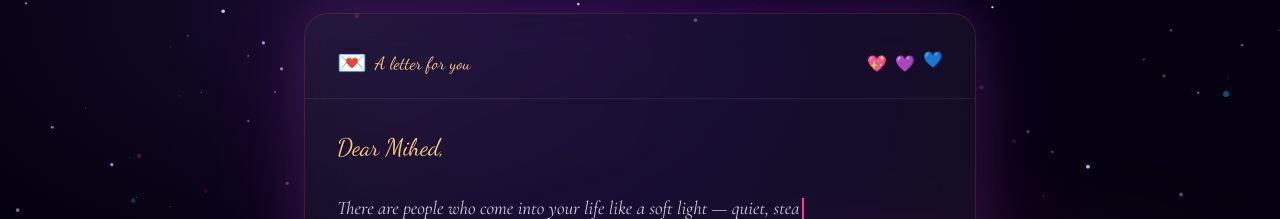
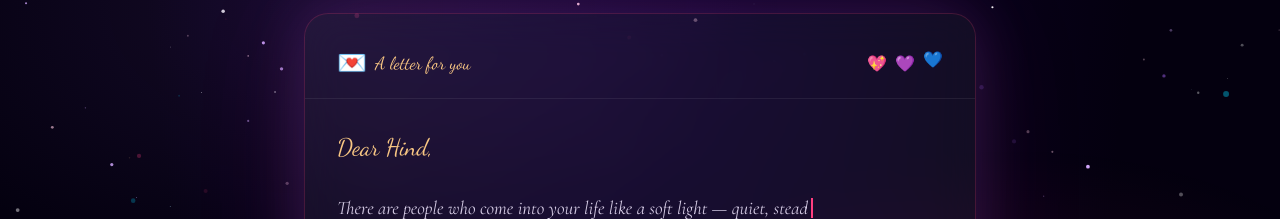
Before and after one commit to meriem41/hind, a React (Vite) app: page / in a window 1280 px wide. Both pictures are taken after a click on the button "💌 Open Your Letter". Shown: the part 992-1211 px from the top of the page. Built offline with nearby package versions, Linux system fonts and the light colour scheme; a web font is replaced by a local one.

Commit message:
Update BirthdayLetter.jsx

```diff
--- a/src/components/BirthdayLetter.jsx
+++ b/src/components/BirthdayLetter.jsx
@@ -21,13 +21,13 @@ function useTypewriter(text, speed = 28, active = true) {
 }
 
 const LETTER_PARAGRAPHS = [
-  `Dear Mihed,`,
+  `Dear Hind,`,
   `There are people who come into your life like a soft light — quiet, steady, and impossibly warm. You are that light. On this day that the universe decided to gift the world with you, I just want you to know how endlessly grateful I am.`,
   `You have a way of making ordinary moments feel like something out of a dream. Your laughter is contagious, your kindness is rare, and your heart is one of the most beautiful things I've ever known. The world simply shines brighter because you exist in it.`,
   `So today, I want to celebrate YOU. Not just the birthday, but every version of you — the strong one, the silly one, the dreaming one. You deserve every flower, every star, every piece of magic the world has to offer.`,
   `May this year bring you everything you've been quietly hoping for. May you be surprised by joy, held by love, and reminded every single day that you matter more than words can ever say.`,
   `With all the love my heart can hold,`,
-  `Your bestie Meriem, always. 💖`,
+  `Your bestie Rayene, always. 💖`,
 ]
 
 export default function BirthdayLetter({ visible }) {
```
